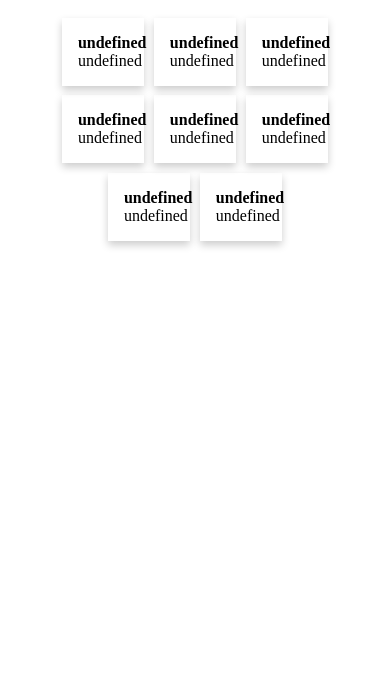
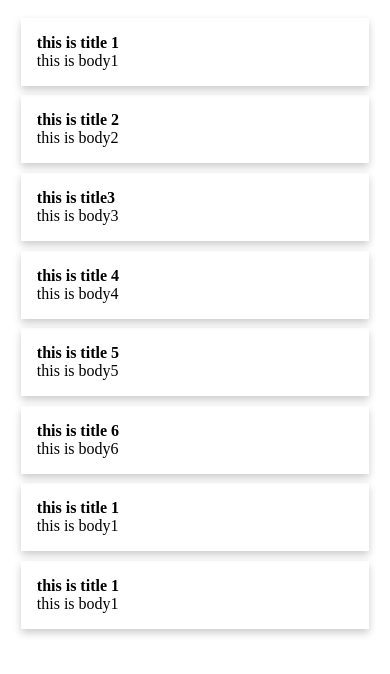
Before and after one commit to Rafiqur12/dynamic-cards-projects, a plain HTML site: page index.html in a window 390 px wide. Shown: the part 58-732 px from the top of the page. Drawn offline with Linux system fonts and the light colour scheme.

Commit message:
responsiveness checked

```diff
--- a/script.js
+++ b/script.js
@@ -1,35 +1,35 @@
 const posts =[
     {
         title : "this is title 1",
-        boddy : "this is body1"
+        body : "this is body1",
     },
     {
         title : "this is title 2",
-        boddy : "this is body2"
+        body : "this is body2",
     },
     {
         title : "this is title3",
-        boddy : "this is body3"
+        body : "this is body3",
     },
     {
         title : "this is title 4",
-        boddy : "this is body4"
+        body : "this is body4",
     },
     {
         title : "this is title 5",
-        boddy : "this is body5"
+        body : "this is body5",
     },
     {
         title : "this is title 6",
-        boddy : "this is body6"
+        body : "this is body6",
     },
     {
         title : "this is title 1",
-        boddy : "this is body1"
+        body : "this is body1",
     },
     {
         title : "this is title 1",
-        boddy : "this is body1"
+        body : "this is body1",
     },
 ];
 
@@ -45,8 +45,8 @@ const loadAllData = () => {
         const postElement = document.createElement("div");
         postElement.classList.add("post");
         postElement.innerHTML = `
-        <h4 class="post-title">${posts.title}</h4>
-        <p class="post-body">${posts.body}</p>
+        <h4 class="post-title">${post.title}</h4>
+        <p class="post-body">${post.body}</p>
         `;
         postsElement.appendChild(postElement);
     });
--- a/style.css
+++ b/style.css
@@ -29,3 +29,18 @@ h1{
 .post:hover{
     box-shadow: 0 8px 16px 0 rgba(0, 0, 0, 0.2);
 }
+
+
+/* responsiveness  */
+@media screen and (max-width: 992px) {
+    .post{
+        width: 48%;
+    }
+
+}
+@media screen and (max-width: 600px) {
+    .post{
+        width: 100%;
+    }
+
+}
```
